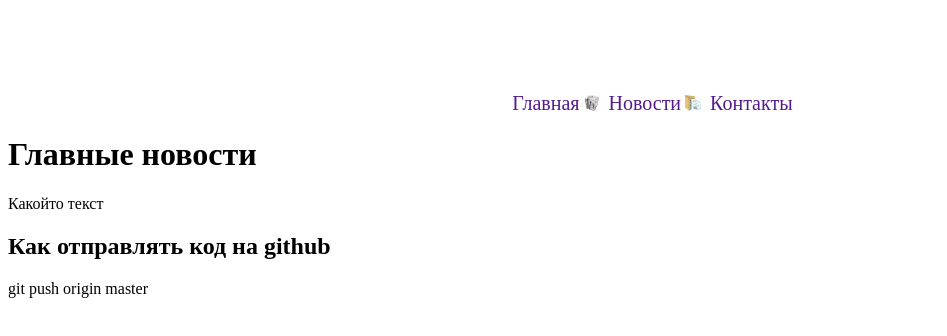
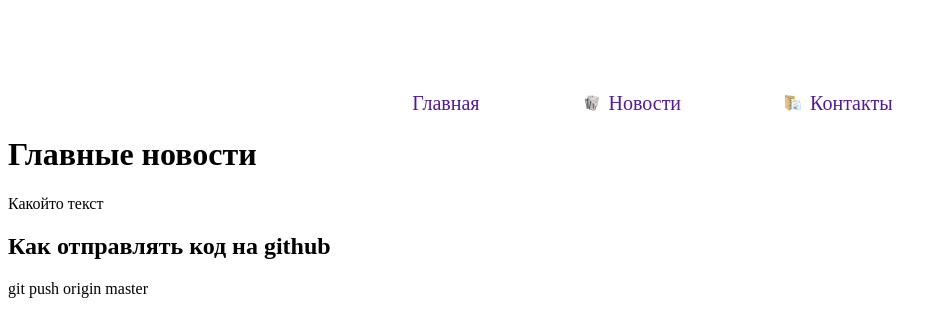
Before and after one commit to Nezeeeeee/VSCTestGH, a plain HTML site: page index.html in a window 1280 px wide. Shown: the whole page, without its empty margins (0-947 px from the left). Drawn offline with Linux system fonts and the light colour scheme.

Commit message:
Added margin 0 50px

```diff
--- a/index.css
+++ b/index.css
@@ -12,6 +12,7 @@ a:hover{
     display:inline-block;
     vertical-align:bottom;
     padding-left: 25px;
+    margin: 0 50px;
 }
 .main{
     background:url(pictures/main.png) no-repeat left center;
@@ -19,6 +20,7 @@ a:hover{
     display:inline-block;
     vertical-align:bottom;
     padding-left: 25px;
+    margin: 0 50px;
 }
 .conacts{
     background:url(pictures/contacts.png) no-repeat left center;
@@ -26,4 +28,5 @@ a:hover{
     display:inline-block;
     vertical-align:bottom;
     padding-left: 25px;
+    margin: 0 50px;
 }
```
